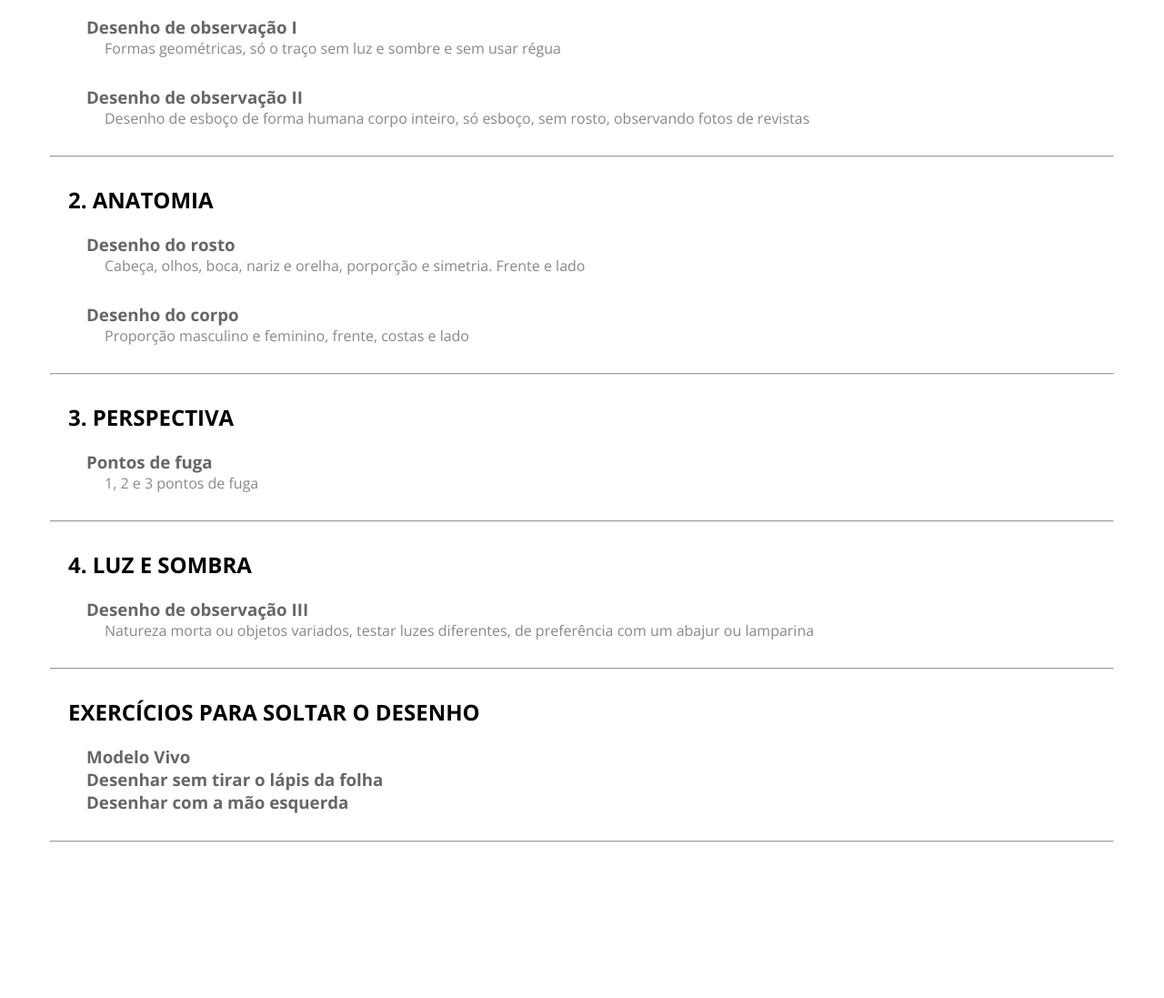
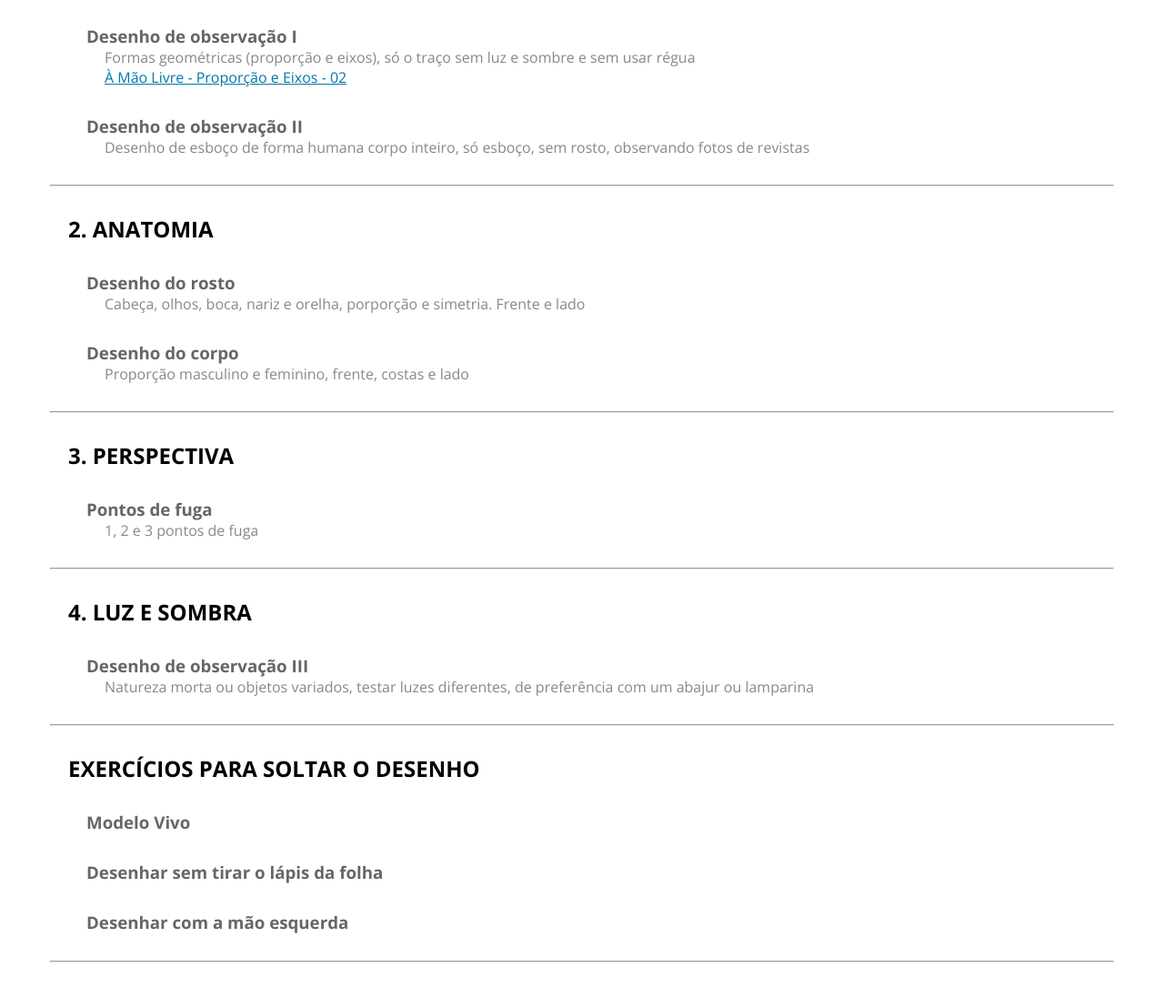
Before and after one commit to brunurd/aprendendo-a-desenhar, a plain HTML site: page index.html in a window 1280 px wide. Shown: the part 201-1298 px from the top of the page at 91% size. Before the commit the page ends 1187 px from the top, so only its background shows below. Drawn offline with nearby package versions, Linux system fonts and the light colour scheme.

Commit message:
formatação e link 1

```diff
--- a/index.html
+++ b/index.html
@@ -15,8 +15,10 @@
 			max-width: 1170px;
 			margin: 30px auto;
 		}
+		#topico {
+			margin: 30px 0;
+		}
 		h2 {
-			margin-bottom: 20px;
 			margin-left: 20px;
 			font-weight: 700;
 		}
@@ -26,8 +28,11 @@
 		}
 		p {
 			margin-left: 60px;
-			margin-bottom: 30px;
 			color: #888;
+		}
+		a {
+			margin-left: 60px;
+			color: #07a;
 		}
 		hr {
 			margin: 30px 0;
@@ -38,31 +43,43 @@
 	<h1>Estudar:</h1>
 	<hr>
 	<h2>1. PERCEPÇÃO DE LINHAS, FORMAS E VOLUMES</h2>
+	<div id="topico">
 	<h3>Desenho de observação I</h3>
-	<p>Formas geométricas, só o traço sem luz e sombre e sem usar régua</p>
-
+	<p>Formas geométricas (proporção e eixos), só o traço sem luz e sombre e sem usar régua</p>
+	<a href="https://www.youtube.com/watch?v=WGEGwfaY_Gw" target="_blank">À Mão Livre - Proporção e Eixos - 02</a>
+	</div>
+	<div id="topico">
 	<h3>Desenho de observação II</h3>
 	<p>Desenho de esboço de forma humana corpo inteiro, só esboço, sem rosto, observando fotos de revistas</p>
-	<hr>
+	</div><hr>
 	<h2>2. ANATOMIA</h2>
+	<div id="topico">
 	<h3>Desenho do rosto</h3>
 	<p>Cabeça, olhos, boca, nariz e orelha, porporção e simetria. Frente e lado</p>
-
+	</div>
+	<div id="topico">
 	<h3>Desenho do corpo</h3>
 	<p>Proporção masculino e feminino, frente, costas e lado</p>
-	<hr>
+	</div><hr>
 	<h2>3. PERSPECTIVA</h2>
+	<div id="topico">
 	<h3>Pontos de fuga</h3>
 	<p>1, 2 e 3 pontos de fuga</p>
-	<hr>
+	</div><hr>
 	<h2>4. LUZ E SOMBRA</h2>
+	<div id="topico">
 	<h3>Desenho de observação III</h3>
 	<p>Natureza morta ou objetos variados, testar luzes diferentes, de preferência com um abajur ou lamparina</p>
-	<hr>
+	</div><hr>
 	<h2>EXERCÍCIOS PARA SOLTAR O DESENHO</h2>
+	<div id="topico">
 	<h3>Modelo Vivo</h3>
+	</div>
+	<div id="topico">
 	<h3>Desenhar sem tirar o lápis da folha</h3>
+	</div>
+	<div id="topico">
 	<h3>Desenhar com a mão esquerda</h3>
-	<hr>
+	</div><hr>
 </body>
 </html>
```
